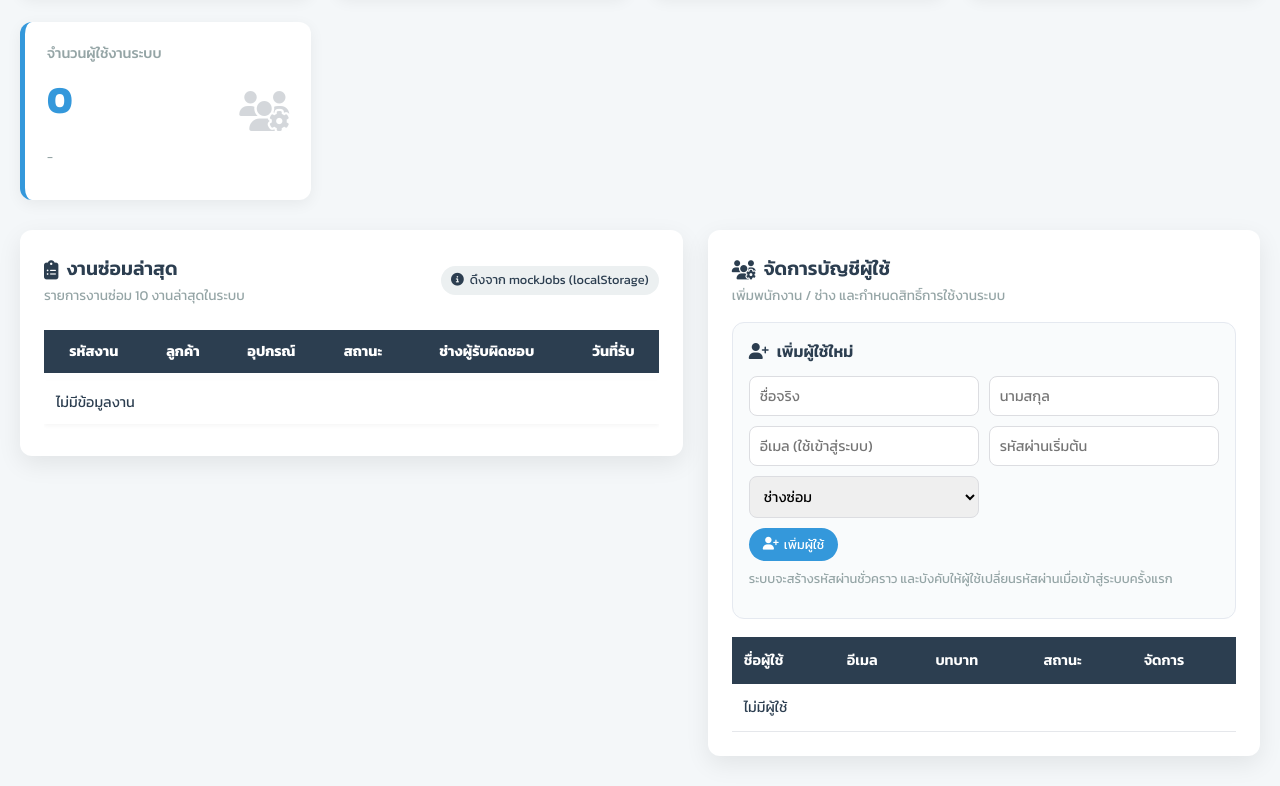
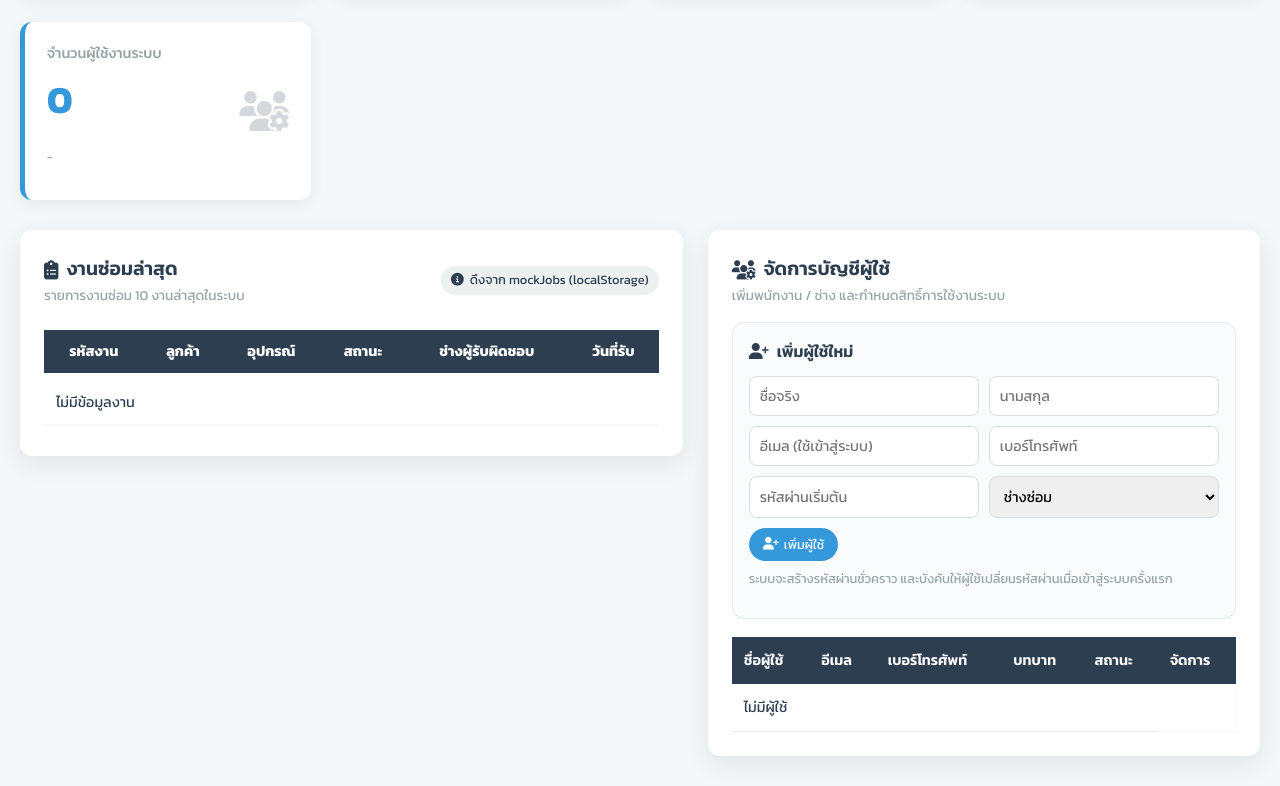
Before and after one commit to tatiyaphon/repair-management-system-backend, a website: page frontend-employee/admin_dashboard.html in a window 1280 px wide. Shown: the part 398-1184 px from the top of the page. Drawn offline with Linux system fonts and the light colour scheme; no server answers; sample sign-in values are in the browser's storage.

Commit message:
add some features

```diff
--- a/frontend-employee/admin_dashboard.html
+++ b/frontend-employee/admin_dashboard.html
@@ -1140,6 +1140,7 @@
       <input type="text" id="new-user-firstname" placeholder="ชื่อจริง" />
       <input type="text" id="new-user-lastname" placeholder="นามสกุล" />
       <input type="email" id="new-user-email" placeholder="อีเมล (ใช้เข้าสู่ระบบ)" />
+      <input type="number" id="new-user-phone" placeholder="เบอร์โทรศัพท์" />
       <input type="password"id="new-user-password"placeholder="รหัสผ่านเริ่มต้น" />
 
       <select id="new-user-role">
@@ -1165,6 +1166,7 @@
         <tr>
           <th>ชื่อผู้ใช้</th>
           <th>อีเมล</th>
+          <th>เบอร์โทรศัพท์</th>
           <th>บทบาท</th>
           <th>สถานะ</th>
           <th>จัดการ</th>
```
